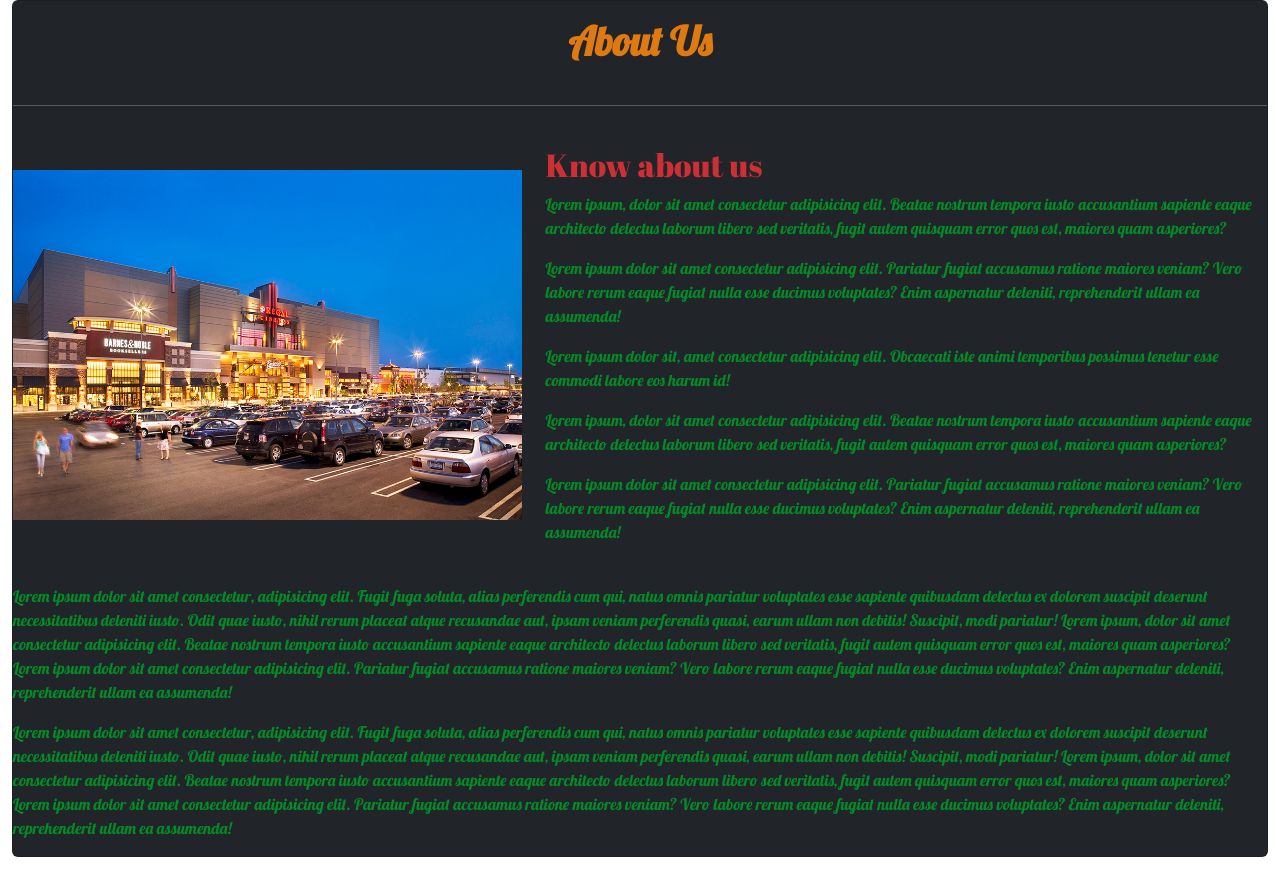
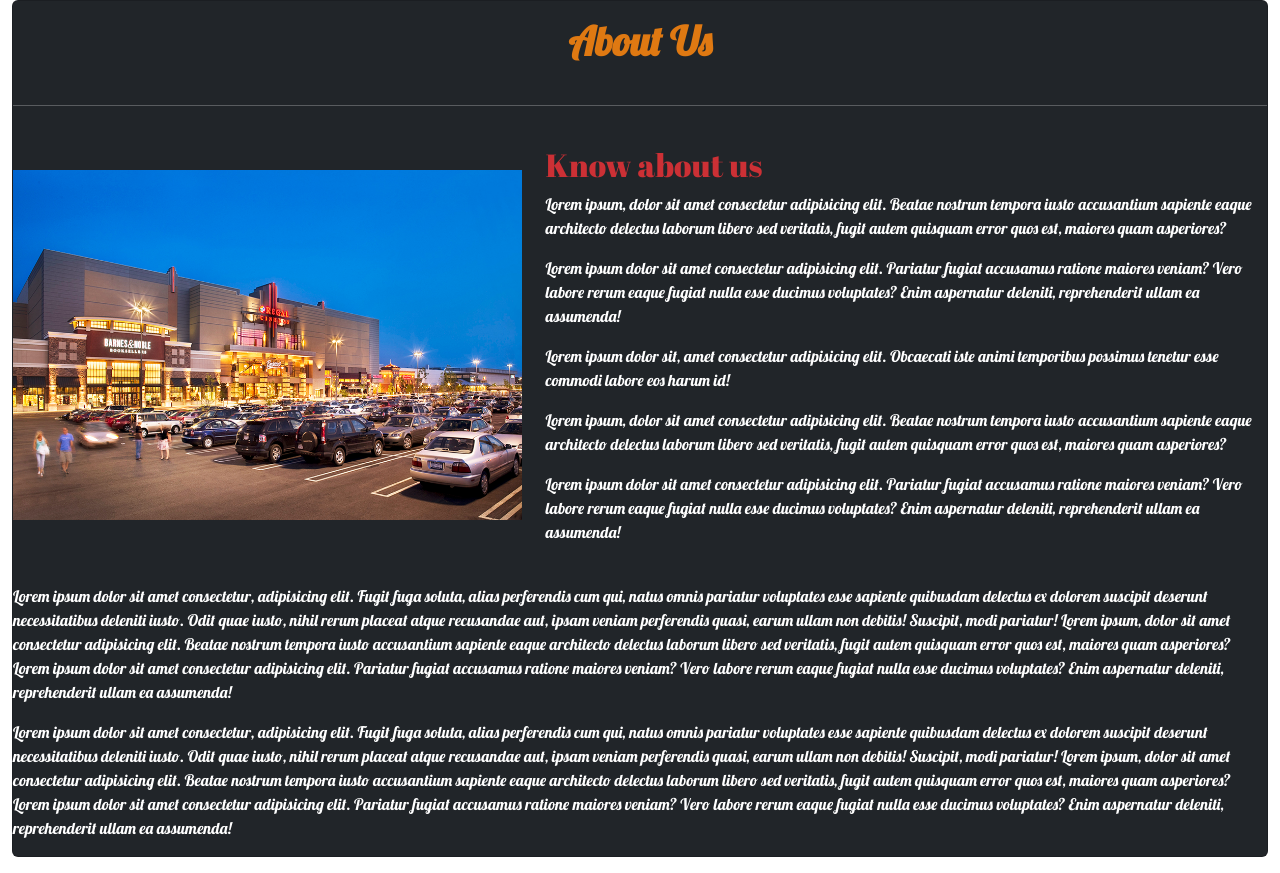
Before and after one commit to bkmanish01/e-commerce-application, a React (Create React App) app: page /e-commerce-application/about in a window 1280 px wide. Built offline with nearby package versions, Linux system fonts and the light colour scheme; a web font is replaced by a local one.

Commit message:
changed about page paragraph color

```diff
--- a/src/styles/index.css
+++ b/src/styles/index.css
@@ -63,7 +63,6 @@
 
 #about p {
     font-family: 'Lobster', cursive;
-    color: #028c28;
 }
 
 /* Products Styles */
```
